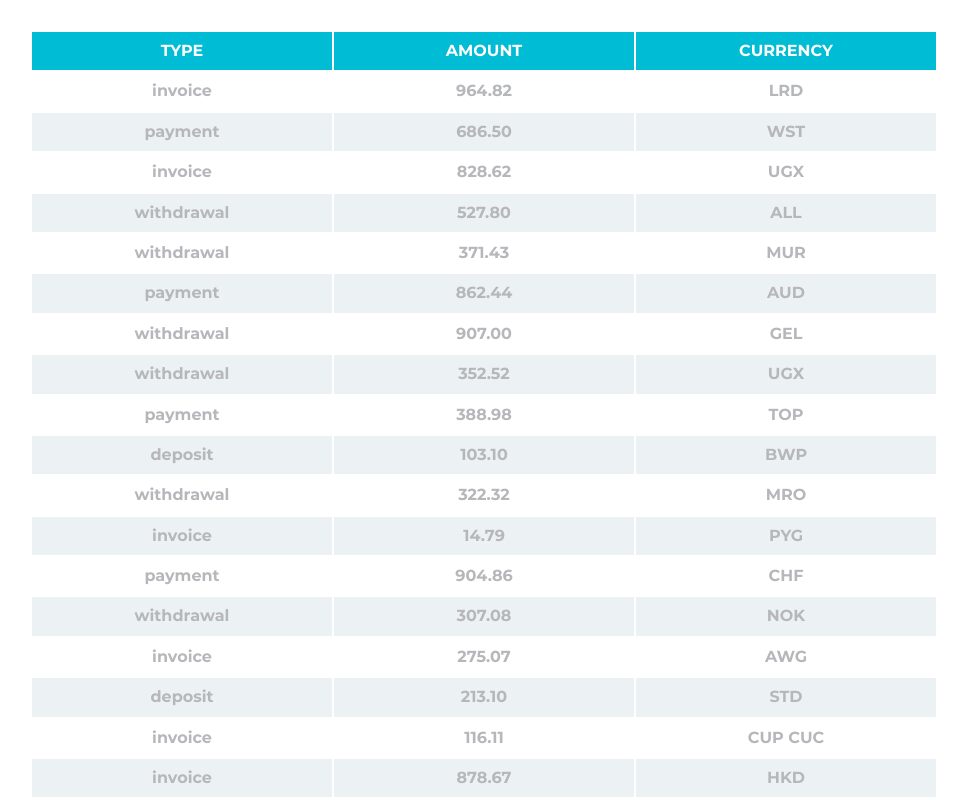
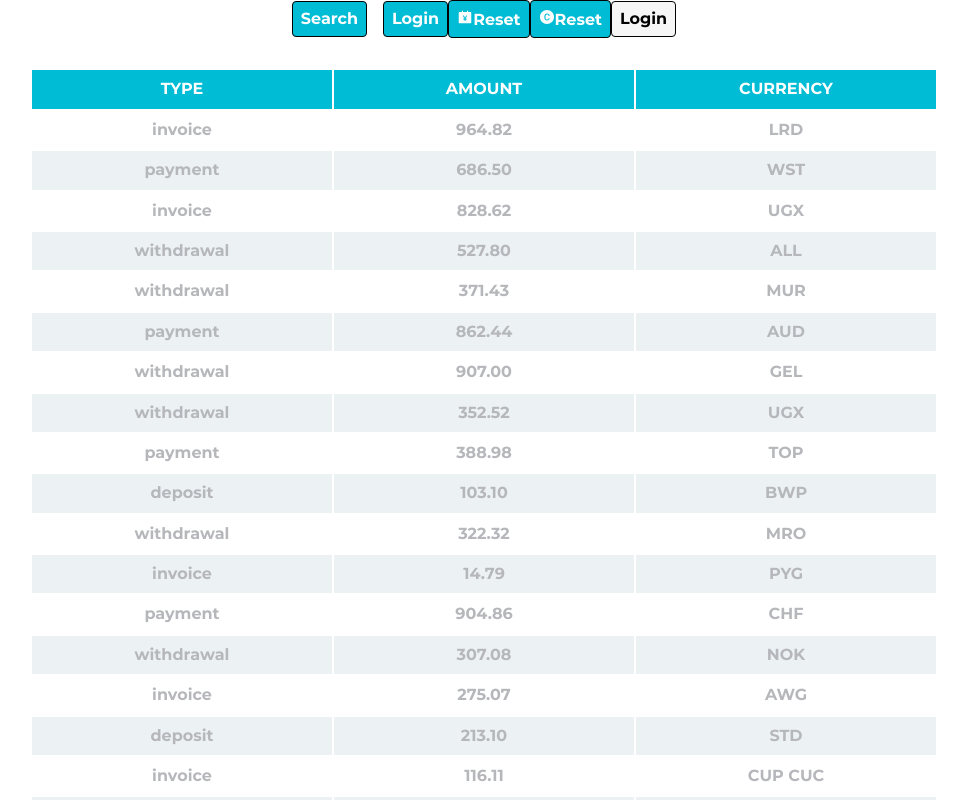
Before and after one commit to YriiHvozdetskiy/react-ts_module-1, a React (Create React App) app: page / in a window 1280 px wide. Shown: the top 800 px of the page, without its empty margins (156-1123 px from the left). Built offline with nearby package versions, Linux system fonts and the light colour scheme; the HTML template or start-up script is replaced by a standard one.

Commit message:
add Button

```diff
--- a/package.json
+++ b/package.json
@@ -18,6 +18,7 @@
     "normalize.css": "^8.0.1",
     "react": "^18.2.0",
     "react-dom": "^18.2.0",
+    "react-icons": "^4.4.0",
     "react-scripts": "5.0.1",
     "styled-components": "^5.3.6",
     "typescript": "^4.8.4",
--- a/src/App.tsx
+++ b/src/App.tsx
@@ -5,17 +5,26 @@ import {Container} from './components/Container/Container';
 import {Statistics} from './components/Statistics/Statistics';
 import {FriendList} from './components/FriendList/FriendList';
 import {TransactionHistory} from './components/TransactionHistory/TransactionHistory';
-import user from './data.json'
-import stats from 'stats.json'
-import friends from './friends.json'
-import  transactions from './transactions.json'
+import user from './data.json';
+import stats from 'stats.json';
+import friends from './friends.json';
+import transactions from './transactions.json';
 import {ThemeProvider} from 'styled-components';
 import {theme} from './theme';
+import {Button} from './components/Button/Button';
+import {AiFillAccountBook,AiFillCopyrightCircle} from 'react-icons/ai'
 
 export const App = () => {
    return (
       <ThemeProvider theme={theme}>
          <div className="App">
+            <Container>
+               <Button>Search</Button>
+               <Button type={'submit'}>Login</Button>
+               <Button type={'reset'} icon={AiFillAccountBook}>Reset</Button>
+               <Button type={'reset'} icon={AiFillCopyrightCircle}>Reset</Button>
+               <Button type={'submit'} disabled>Login</Button>
+            </Container>
             <Container>
                <TransactionHistory items={transactions}/>
             </Container>
@@ -26,7 +35,7 @@ export const App = () => {
             <Container>
                <Profile user={user}/>
             </Container>
-         <Statistics title='Upload Stats' stats={stats}/>
+            <Statistics title="Upload Stats" stats={stats}/>
          </div>
       </ThemeProvider>
    );
--- /dev/null
+++ b/src/components/Button/Button.styled.tsx
@@ -0,0 +1,22 @@
+import styled from 'styled-components';
+
+export const StyledButton = styled.button`
+  margin: ${props => props.theme.space[0]};
+
+  :not(:last-child) {
+    margin-right: ${props => props.type === "button" ? props.theme.space[4] : props.theme.space[0]}px;
+  }
+
+  padding: ${props => props.theme.space[3]}px;
+  border: ${props => props.theme.borders.normal};
+  border-color: ${props => props.theme.colors.primary};
+  border-radius: ${props => props.theme.radii.normal};
+  background: ${props => props.disabled ? props.theme.colors.muted : props.theme.colors.assent};
+  color: ${props => props.disabled ? props.theme.colors.primary : props.theme.colors.secondary};
+  transition: background-color .25s ease;
+
+  :hover:not(:disabled) {
+    background: ${props => props.theme.colors.primary};
+    cursor: pointer;
+  }
+`;
--- /dev/null
+++ b/src/components/Button/Button.tsx
@@ -0,0 +1,20 @@
+import React, {FC} from 'react';
+import {StyledButton} from './Button.styled';
+
+interface IProps {
+   children: string;
+   type?: "button" | "submit" | "reset";
+   disabled?: boolean;
+   icon?: any;
+}
+
+export const Button: FC<IProps> = ({type = 'button', icon: Icon = null, disabled = false, children}) => {
+   return (
+      <>
+         <StyledButton type={type} disabled={disabled}>
+            {Icon && <Icon/>}
+            {children}
+         </StyledButton>
+      </>
+   );
+};
--- a/src/theme.ts
+++ b/src/theme.ts
@@ -2,8 +2,10 @@ export const theme = {
    colors: {
       primary: '#020202',
       secondary: '#fff',
-      assent:'#00bcd5',
+      assent: '#00bcd5',
+      muted: '#f6f6f6',
    },
+   space: [0, 2, 4, 8, 16, 32, 64, 128, 256],
    fontSize: {
       xs: '12px',
       s: '14px',
@@ -15,4 +17,10 @@ export const theme = {
       normal: 400,
       bold: 700,
    },
+   borders: {
+      normal: '1px solid',
+   },
+   radii: {
+      normal: '4px',
+   },
 };
```
Also changed, not shown: 1 other file (tests, documents, lock files or other folders). Lines whose indentation alone changed are shown as unchanged.
